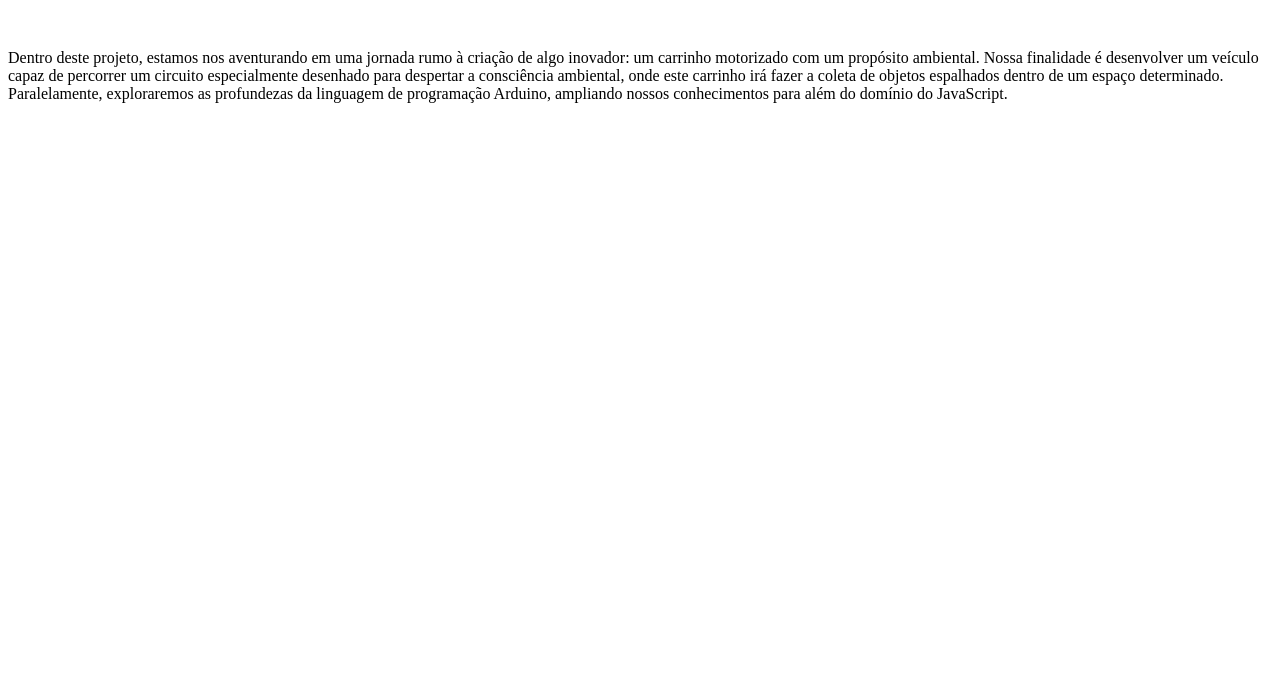
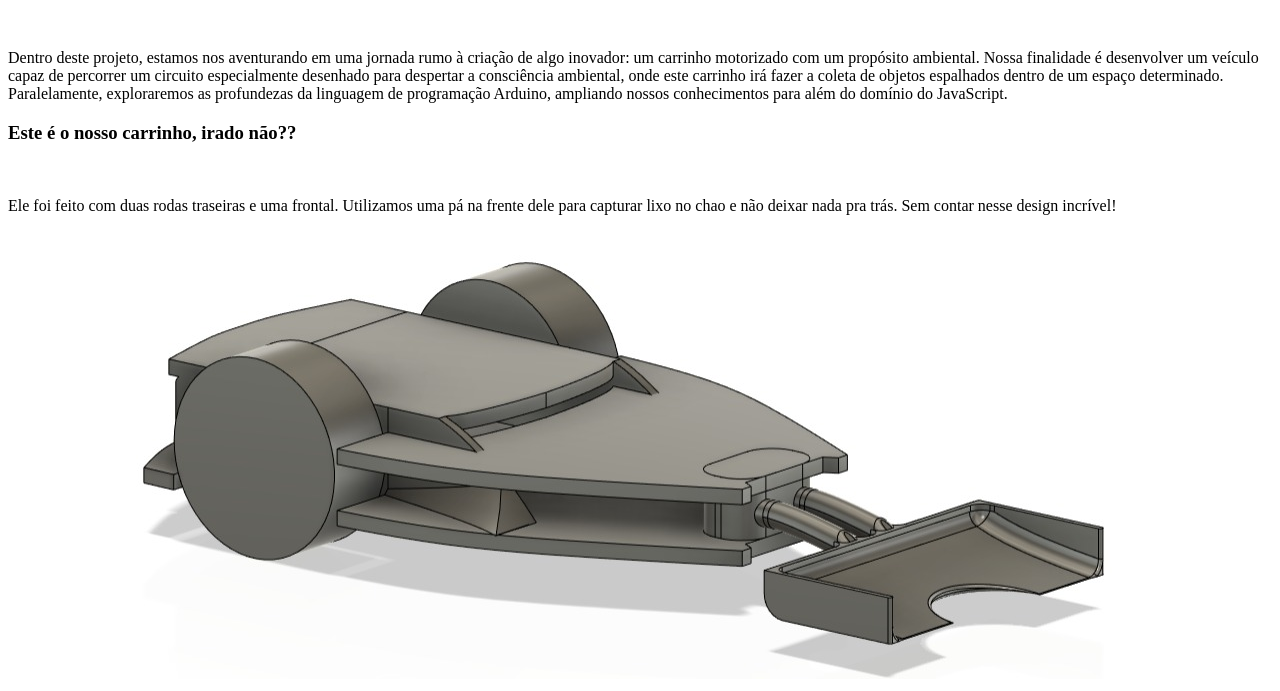
Before and after one commit to yrkeviin/ninos-scuderia-site, a plain HTML site: page index.html in a window 1280 px wide. Shown: the part 1230-1921 px from the top of the page. Before the commit the page ends 1349 px from the top, so only its background shows below. Drawn offline with Linux system fonts and the light colour scheme.

Commit message:
sessão info feita html

```diff
--- a/index.html
+++ b/index.html
@@ -32,6 +32,18 @@
                     Paralelamente, exploraremos as profundezas da linguagem de programação Arduino, ampliando nossos conhecimentos para além do domínio do JavaScript.</p>
             </div>
         </section>
+
+        <section id="info">
+            <div class="carrinho">
+                <div>
+                    <h3>Este é o nosso carrinho, irado não??</h3>
+                    <br>
+                    <p>Ele foi feito com duas rodas traseiras e uma frontal. Utilizamos uma pá na frente dele para capturar lixo no chao e não deixar nada pra trás. Sem contar nesse design incrível!</p>
+                </div>
+
+                <img src="assets/images/carrinhoOFC.jpeg" alt="carrinho da equipe">
+            </div>
+        </section>
     </div>
 </body>
 </html>
```
